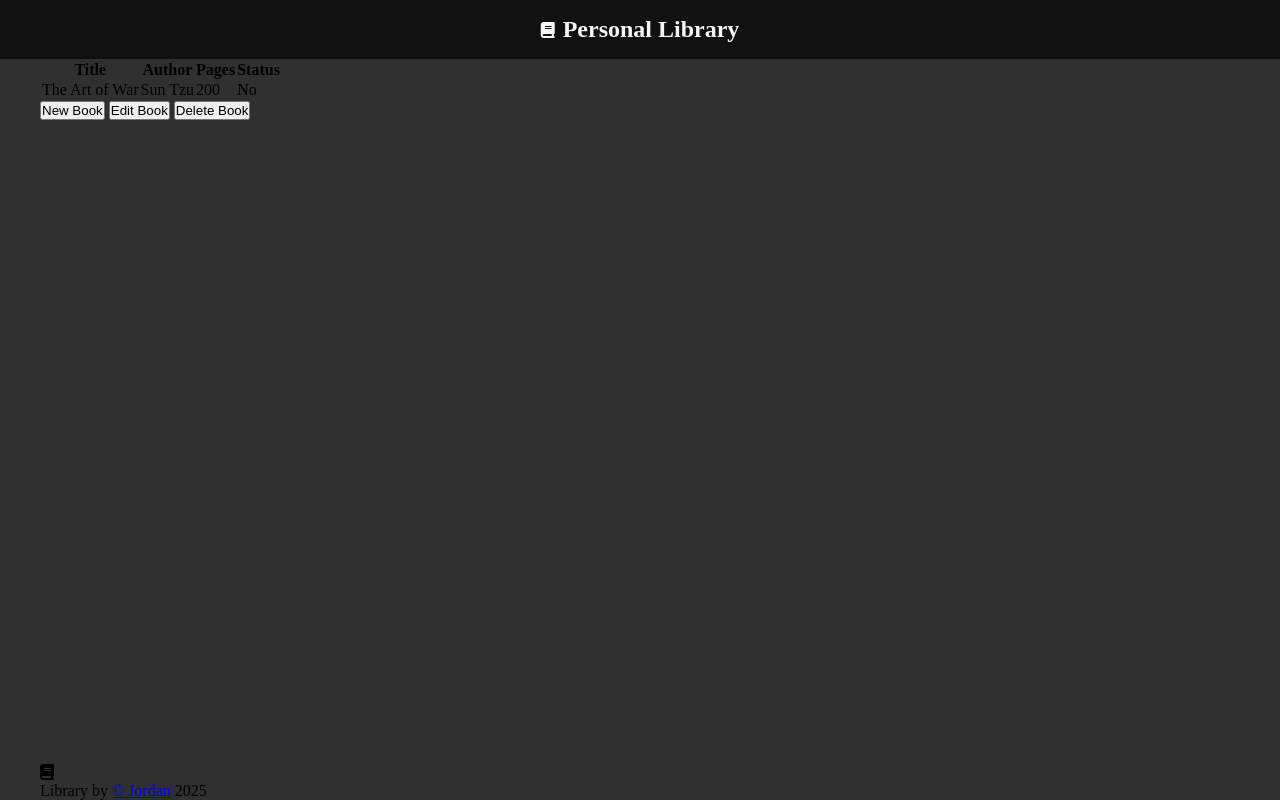
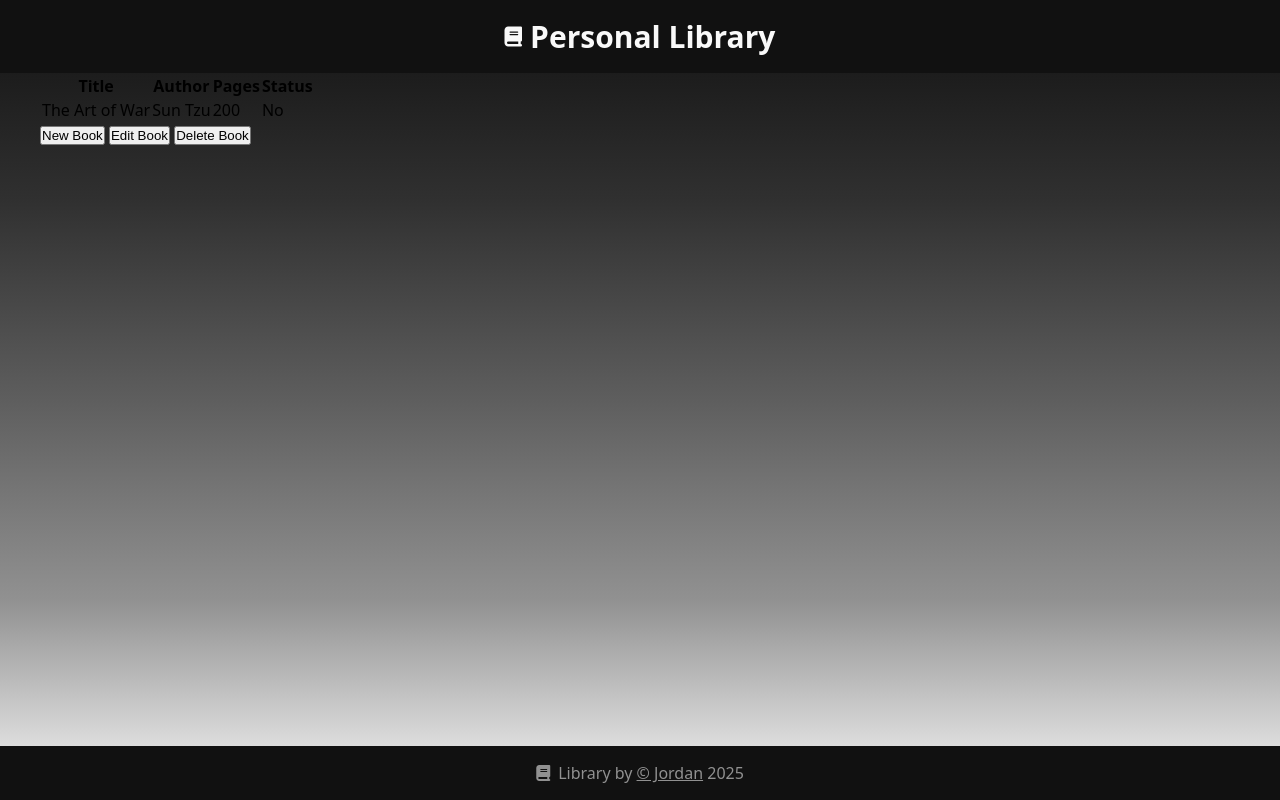
Before and after one commit to Jordan-AM/Library, a plain HTML site: page index.html in a window 1280 px wide. Drawn offline with Linux system fonts and the light colour scheme.

Commit message:
Finish footer and modify colors

```diff
--- a/style.css
+++ b/style.css
@@ -1,12 +1,11 @@
 :root {
     --color-black: #111;
+    --color-dark: #303030;
+    --color-dark-gray: #5e5e5e;
+    --color-gray: #919191;
     --color-white: #f9f9f9;
-    --color-dark: #303030;
-    --color-bright: #f6f6f6;
-    --color-gray: #5e5e5e;
+    --color-bright: #faf7ff;
     --color-primary: #fffd00;
-    --color-secondary: #00fff9;
-    --transition: all 0.2s ease;
 
     & *,
     & *::before,
@@ -27,7 +26,8 @@ body {
     min-width: 100%;
     min-height: 100%;
     overflow: hidden;
-    background-color: var(--color-dark);
+    background-image: linear-gradient(to bottom, #111, #303030, #5e5e5e, #919191, #f9f9f9);
+    font-family: system-ui, -apple-system, BlinkMacSystemFont, 'Segoe UI', Roboto, Oxygen, Ubuntu, Cantarell, 'Open Sans', 'Helvetica Neue', sans-serif;
 }
 
 /* Page Container */
@@ -46,29 +46,55 @@ body {
     min-width: 1200px;
 }
 
+/* Container Min Height */
 .header-container,
 .main-container,
 .footer-container {
     min-height: 100%;
 }
 
-/* Header Section */
-#header{
+/* Header and Footer layout */
+#header,
+#footer {
     background-color: var(--color-black);
-    color: var(--color-bright);
     display: grid;
     justify-content: center;
     padding: 1rem;
     min-width: 100%;
 }
 
-.header-container {
+/* Header */
+#header {
+    font-size: 1.25rem;
+    color: var(--color-white);
+}
+
+/* Container Flex Center Y */
+.header-container,
+.footer-container {
     display: flex;
     align-items: center;
     gap: 0.5rem;
+}
+
+/* Transition */
+.header-container,
+.fa-book,
+.h1,
+.footer-link {
     transition: var(--transition);
 }
 
-.header-container:hover {
+/* Hover to Primary Color */
+.header-container:hover,
+.header-container .fa-book:hover,
+.h1:hover,
+.footer-link:hover {
     color: var(--color-primary);
+    text-shadow: 0 0 2px var(--color-primary);
 }
+/* Footer */
+#footer,
+.footer-link {
+    color: var(--color-gray);
+}
```
